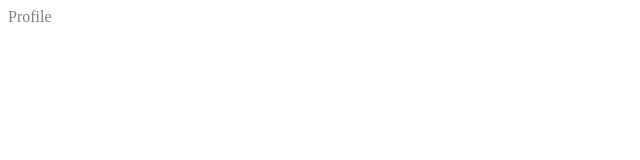
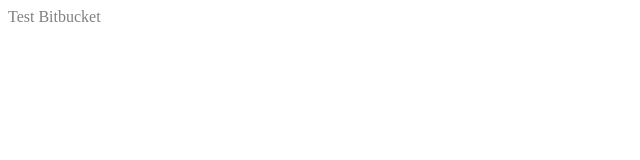
Before and after one commit to Xelsoid/Grow, a React (Create React App) app: page / in a window 1280 px wide. Shown: the top 160 px of the page, without its empty margins (0-640 px from the left). Built offline with nearby package versions, Linux system fonts and the light colour scheme.

Commit message:
ee-grow-yourself/feature: test commit

```diff
--- a/src/components/Profile.jsx
+++ b/src/components/Profile.jsx
@@ -3,7 +3,7 @@ import React, { Component } from 'react';
 class Profile extends Component {
   render() {
     return (
-      <div>Profile</div>
+      <div>Test Bitbucket</div>
     );
   }
 }
```
